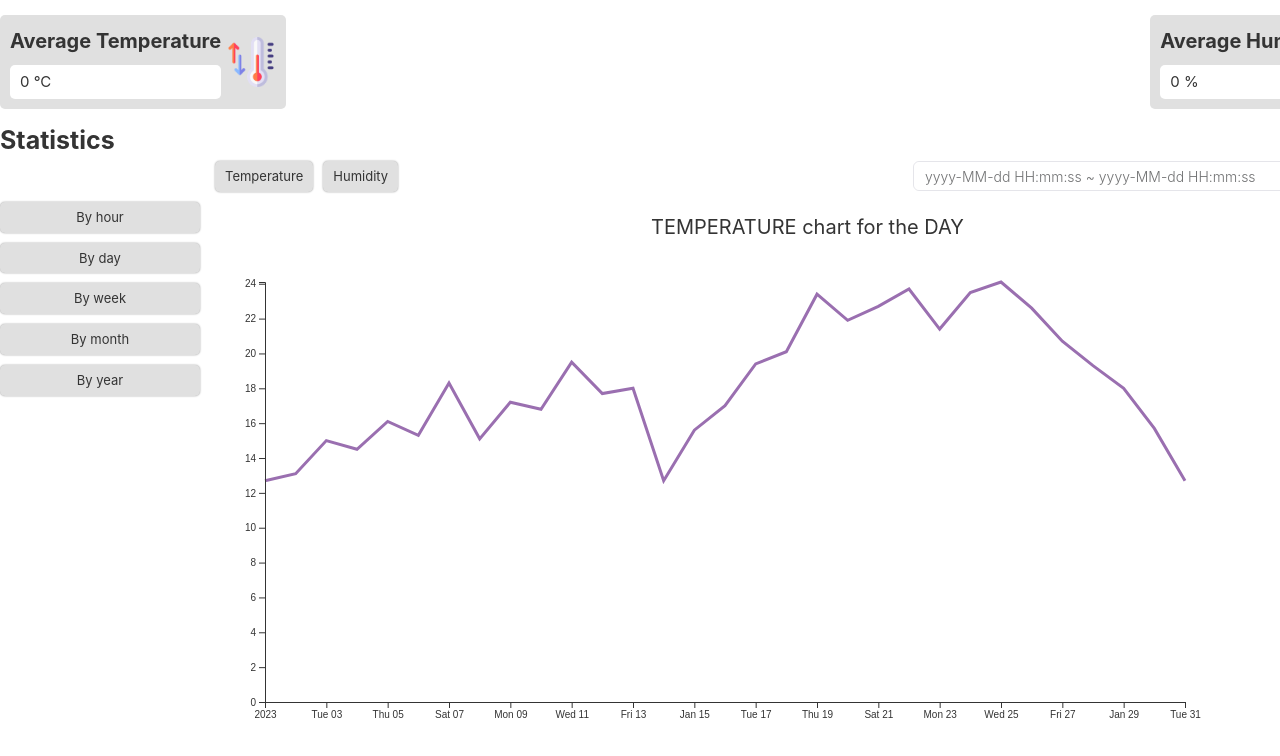
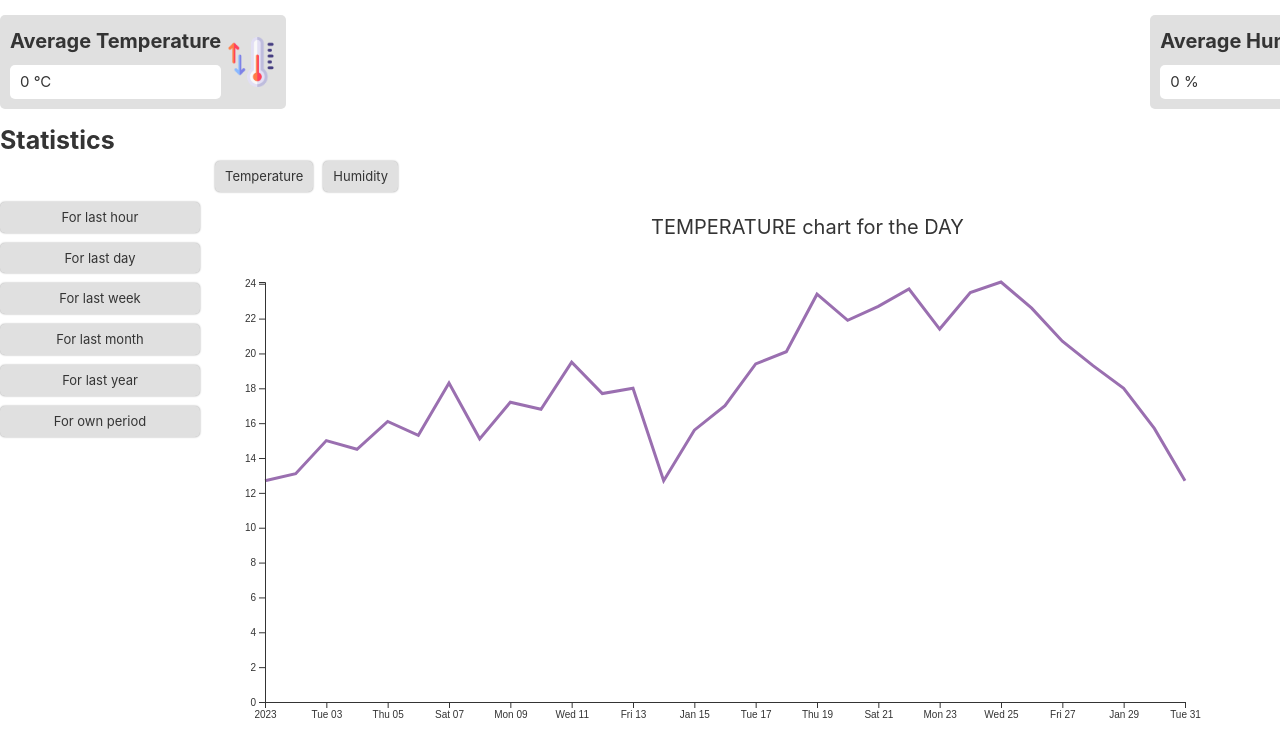
Before and after one commit to irchuk67/humidity-temperature-tracker, a React (Create React App) app: page / in a window 1280 px wide. Shown: the top 756 px of the page. Built offline with nearby package versions, Linux system fonts and the light colour scheme.

Commit message:
add ability to select own period of shown data

```diff
--- a/src/components/sidebarMenu/sidebarMenu.js
+++ b/src/components/sidebarMenu/sidebarMenu.js
@@ -5,23 +5,27 @@ const SidebarMenu = ({ changeChartPeriod }) => {
             <p
                 className={'sidebar__item menu-item'}
                 onClick={() => {changeChartPeriod('hour')}}
-            >By hour</p>
+            >For last hour</p>
             <p
                 className={'sidebar__item menu-item'}
                 onClick={() => {changeChartPeriod('day')}}
-            >By day</p>
+            >For last day</p>
             <p
                 className={'sidebar__item menu-item'}
                 onClick={() => {changeChartPeriod('week')}}
-            >By week</p>
+            >For last week</p>
             <p
                 className={'sidebar__item menu-item'}
                 onClick={() => {changeChartPeriod('month')}}
-            >By month</p>
+            >For last month</p>
             <p
                 className={'sidebar__item menu-item'}
                 onClick={() => {changeChartPeriod('year')}}
-            >By year</p>
+            >For last year</p>
+            <p
+                className={'sidebar__item menu-item'}
+                onClick={() => {changeChartPeriod('own period')}}
+            >For own period</p>
         </div>
     )
 }
--- a/src/components/topMenu/topMenu.js
+++ b/src/components/topMenu/topMenu.js
@@ -1,12 +1,13 @@
-import { DateRangePicker } from 'rsuite';
+import {DateRangePicker} from 'rsuite';
 import './topMenu.scss';
 import {useDispatch, useSelector} from "react-redux";
 import {selectPeriod} from "../../redux/slice/selectedPeriodSlice";
 
-const TopMenu = ({ changeChartType }) => {
+const TopMenu = ({changeChartType}) => {
     const dispatch = useDispatch();
-    const selectedPeriod = useSelector(state => state.selectedPeriod.data)
-    return(
+    const selectedPeriod = useSelector(state => state.selectedPeriod.data);
+    const chartPeriod = useSelector(state => state.periodToShow.period);
+    return (
         <div className={'top-menu'}>
             <div className={'top-menu__chart-type'}>
                 <p
@@ -18,6 +19,8 @@ const TopMenu = ({ changeChartType }) => {
                     onClick={() => changeChartType('humidity')}
                 >Humidity</p>
             </div>
+            {
+                (chartPeriod==="own period") &&
                 <div className={'top-menu__dateTime'}>
                     <DateRangePicker
                         format="yyyy-MM-dd HH:mm:ss"
@@ -28,6 +31,7 @@ const TopMenu = ({ changeChartType }) => {
                         onChange={(value) => dispatch(selectPeriod(value))}
                     />
                 </div>
+            }
         </div>
     )
 }
```
Lines whose indentation alone changed are shown as unchanged.
